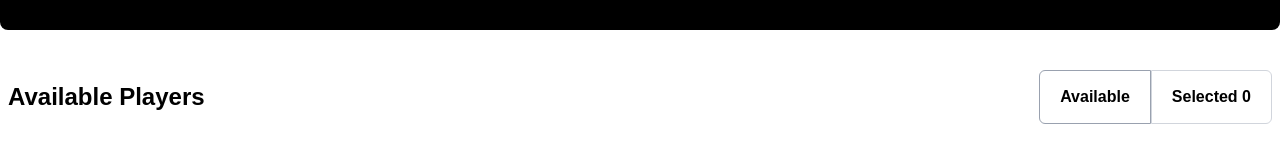
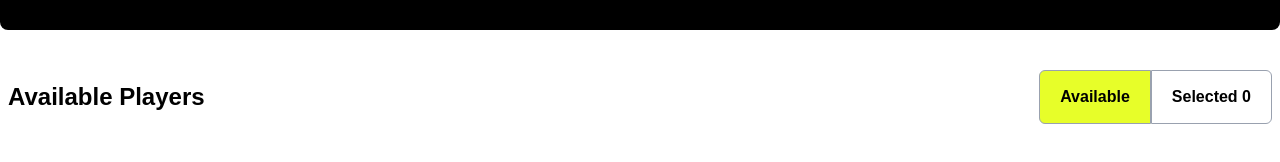
Before and after one commit to shihabuddin-dev/Worlds-Cricketer, a React (Vite) app: page / in a window 1280 px wide. Shown: the part 509-671 px from the top of the page. Built offline with nearby package versions, Linux system fonts and the light colour scheme.

Commit message:
i have added here dynamically btn changer

```diff
--- a/src/App.jsx
+++ b/src/App.jsx
@@ -5,6 +5,7 @@ import Header from './components/header/Header'
 import Navbar from './components/navbar/Navbar'
 import Players from './components/players/Players'
 import AvailablePlayers from './components/availablePlayers/AvailablePlayers'
+import SelectedPlayers from './components/selectedPlayers/SelectedPlayers'
 
 const fetchPlayers = async () => {
   const res = await fetch('cricketers.json')
@@ -13,21 +14,36 @@ const fetchPlayers = async () => {
 
 function App() {
   const playersPromise = fetchPlayers()
+  const [claimCoin, setClaimCoin] = useState(0)
+  const [selected, setSelected] = useState(0)
+  const [activeBtn, setActiveBtn] = useState(true)
+  // claim coin
+  const handleClaimCoin = () => {
+    setClaimCoin(claimCoin + 100000)
+  }
   // selected players count
-  const [selected, setSelected] = useState(0)
   const handleSelectedPlayers = () => {
     setSelected(selected + 1)
   }
   return (
     <>
-      <Navbar></Navbar>
-      <Header></Header>
-      <AvailablePlayers selected={selected}></AvailablePlayers>
-      <Suspense fallback={<h2 className='text-center'>Cricketers data is Loading....</h2>}>
-        <Players
-          handleSelectedPlayers={handleSelectedPlayers}
-          playersPromise={playersPromise}></Players>
-      </Suspense>
+      <Navbar claimCoin={claimCoin}></Navbar>
+      <Header handleClaimCoin={handleClaimCoin}></Header>
+      <AvailablePlayers
+        activeBtn={activeBtn}
+        setActiveBtn={setActiveBtn}
+        selected={selected}></AvailablePlayers>
+      {
+        activeBtn === true && (<Suspense fallback={<h2 className='text-center'>Cricketers data is Loading....</h2>}>
+          <Players
+            handleSelectedPlayers={handleSelectedPlayers}
+            playersPromise={playersPromise}></Players>
+        </Suspense>)
+      }
+      {
+        activeBtn === false && (<SelectedPlayers></SelectedPlayers>)
+
+      }
     </>
   )
 }
--- a/src/components/availablePlayers/AvailablePlayers.jsx
+++ b/src/components/availablePlayers/AvailablePlayers.jsx
@@ -1,12 +1,18 @@
-const AvailablePlayers = ({selected}) => {
-
+const AvailablePlayers = ({ selected, activeBtn, setActiveBtn }) => {
+    const handleActiveBtn = (btnName) => {
+        setActiveBtn(btnName)
+    }
     return (
         <div className='container mx-auto mt-6 px-2'>
             <div className='flex justify-between gap-2 flex-col md:flex-row items-center py-4'>
                 <h2 className='text-xl md:text-2xl font-bold'>Available Players</h2>
                 <div>
-                    <button className=' border-1 border-gray-400 px-3 md:px-5 py-2 md:py-3.5 font-bold rounded-md rounded-r-none hover:bg-[#E7FE29]'>Available</button>
-                    <button className='border-1 border-gray-300 px-3 md:px-5 py-2 md:py-3.5 font-bold rounded-md rounded-l-none hover:bg-[#E7FE29]'>Selected {selected}</button>
+                    <button
+                        onClick={() => handleActiveBtn(true)}
+                        className={`${activeBtn ? 'bg-[#E7FE29]' : 'bg-transparent'} border-1 border-gray-400 px-3 md:px-5 py-2 md:py-3.5 font-bold rounded-md rounded-r-none hover:bg-[#E7FE29]`}>Available</button>
+                    <button
+                        onClick={() => handleActiveBtn(false)}
+                        className={`${activeBtn ? 'bg-transparent' : 'bg-[#E7FE29]'} border-1 border-gray-400 px-3 md:px-5 py-2 md:py-3.5 font-bold rounded-md rounded-l-none hover:bg-[#E7FE29]`}>Selected {selected}</button>
                 </div>
             </div>
         </div>
--- a/src/components/header/Header.jsx
+++ b/src/components/header/Header.jsx
@@ -1,13 +1,15 @@
 import React from 'react';
 
-const Header = () => {
+const Header = ({ handleClaimCoin }) => {
     return (
         <div className='container mx-auto text-center mt-4 py-12 bg-black rounded-lg space-y-4'>
             <img className='mx-auto w-38 md:w-52' src="images/hero-img.png" alt="" />
             <h2 className='text-white text-3xl md:text-4xl font-bold'>Assemble Your Ultimate Dream 11 Cricket Team</h2>
             <p className='text-2xl text-[#FFFFFFB3] font-medium'>Beyond Boundaries Beyond Limits</p>
             <span className='px-1 py-4 md:py-5 border-2 border-[#E7FE90] rounded-lg'>
-                <button className='bg-[#E7FE29] px-3 md:px-5 py-2 md:py-3.5 font-bold rounded-lg '>Claim Free Credit</button>
+                <button
+                    onClick={handleClaimCoin}
+                    className='bg-[#E7FE29] px-3 md:px-5 py-2 md:py-3.5 font-bold rounded-lg '>Claim Free Credit</button>
             </span>
         </div>
     );
--- a/src/components/navbar/Navbar.jsx
+++ b/src/components/navbar/Navbar.jsx
@@ -1,6 +1,6 @@
 import React from 'react';
 
-const Navbar = () => {
+const Navbar = ({claimCoin}) => {
     return (
         <div className='container mx-auto flex items-center mt-4 px-2'>
             <div className='flex flex-1'>
@@ -12,7 +12,7 @@ const Navbar = () => {
                 <li>Teams</li>
                 <li>Schedules</li>
             </ul>
-            <button className='flex border-1 border-gray-400 ml-4 px-2 py-1 rounded-sm'>0 Coin <img src="images/coin.svg" alt="this is coin" /></button>
+            <button className='flex border-1 border-gray-400 ml-4 px-2 py-1 rounded-sm'>{claimCoin} Coin <img src="images/coin.svg" alt="this is coin" /></button>
         </div>
     );
 };
--- a/src/components/player/Player.jsx
+++ b/src/components/player/Player.jsx
@@ -1,9 +1,14 @@
-import React from 'react';
+import React, { useState } from 'react';
 import { FaUser, FaFlag } from "react-icons/fa";
 
 const Player = ({ player, handleSelectedPlayers }) => {
     const { image_url, name, country, role, batting_style, price
-    } = player
+    } = player;
+    const [selectedPlayer, setSelectedPlayer] = useState(false)
+    const handleSelectedPlayer = () => {
+        setSelectedPlayer(true)
+        handleSelectedPlayers()
+    }
     return (
         <div className='container mx-auto mt-4 px-2'>
             <div className='p-3 border-1 border-gray-300 rounded-lg space-y-2'>
@@ -21,12 +26,14 @@ const Player = ({ player, handleSelectedPlayers }) => {
                 <div className='flex justify-between'>
                     <p className='font-semibold'>Price: ${price}</p>
                     <button
-                        onClick={handleSelectedPlayers}
-                        className='border-1 border-gray-300 px-2 py-1 rounded-md hover:bg-[#E7FE29]'>Chose Player</button>
+                        disabled={selectedPlayer ? true : false}
+                        onClick={handleSelectedPlayer}
+                        className={`${selectedPlayer && 'bg-[#E7FE29]'} border-1 border-gray-300 px-2 py-1 rounded-md hover:bg-[#E7FE29]`}>{selectedPlayer ? 'Selected' : 'Chose Player'}
+                    </button>
                 </div>
 
             </div>
-        </div>
+        </div >
     );
 };
 
--- a/src/components/selectedPlayers/SelectedPlayers.jsx
+++ b/src/components/selectedPlayers/SelectedPlayers.jsx
@@ -1,8 +1,8 @@
 const SelectedPlayers = () => {
 
     return (
-        <div>
-
+        <div className="container mx-auto mt-4 px-2">
+            <h1>hello</h1>
         </div>
     );
 };
```
